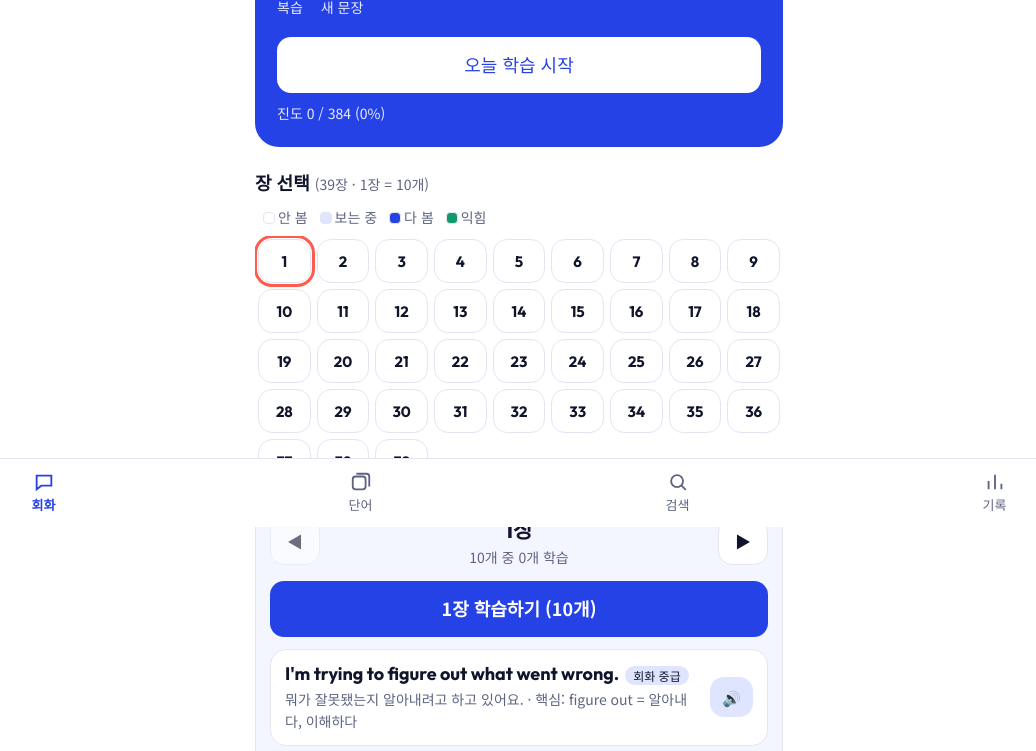
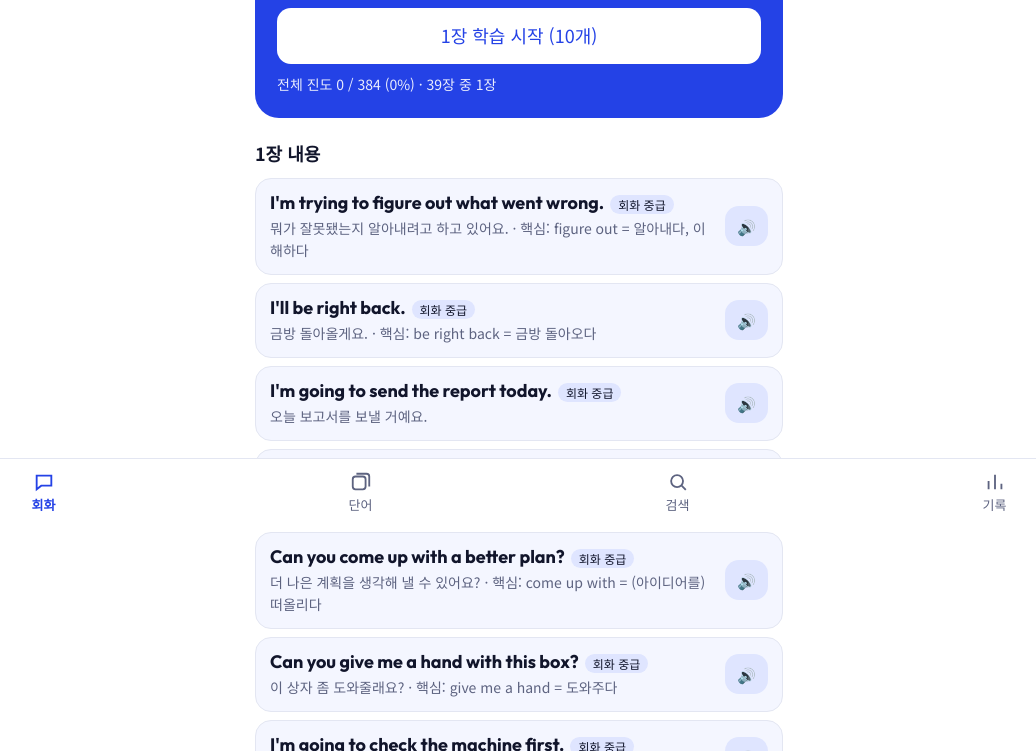
Before and after one commit to khs2738-gif/english, a plain HTML site: page index.html in a window 1280 px wide. Shown: the part 273-1024 px from the top of the page, without its empty margins (121-1157 px from the left). Drawn offline with Linux system fonts and the light colour scheme.

Commit message:
Add files via upload

```diff
--- a/index.html
+++ b/index.html
@@ -36,7 +36,7 @@ button:disabled{opacity:.6;cursor:default}
 .seg button.on{background:var(--bg);color:var(--blue);box-shadow:0 1px 4px rgba(0,0,0,.12)}
 :root[data-theme=dark] .seg button.on{color:#8fa2ff}
 .hero{background:var(--blue);color:#fff;border-radius:24px;padding:22px;position:relative;overflow:hidden}
-.hero::after{content:"";position:absolute;right:-40px;top:-40px;width:160px;height:160px;border-radius:50%;background:rgba(255,255,255,.12)}
+.hero::after{content:"";position:absolute;right:-40px;top:-40px;width:160px;height:160px;border-radius:50%;background:rgba(255,255,255,.12);pointer-events:none}
 .hero .n{font:700 clamp(40px,12vw,56px)/1 Outfit,sans-serif}
 .hero .row{display:flex;gap:18px;margin:12px 0 18px;flex-wrap:wrap}
 .hero .row div{font-size:14px;opacity:.9}
@@ -109,6 +109,14 @@ nav button.on{color:var(--blue);font-weight:700}
 .chhead .k{font-size:14px;color:var(--mute)}
 .nav2{background:var(--bg);border:1px solid var(--line);min-width:48px}
 .chpanel .list li{background:var(--bg)}
+.chnav{display:grid;grid-template-columns:auto minmax(0,1fr) auto;align-items:center;gap:8px;margin-top:10px}
+.hero .arw{background:rgba(255,255,255,.18);color:#fff;min-width:56px;min-height:56px;font-size:20px;border-radius:16px}
+.arw:disabled{opacity:.35}
+.chsel{position:relative;display:flex;justify-content:center;align-items:baseline;gap:6px;cursor:pointer}
+.chsel .caret{font-size:18px;opacity:.8}
+.chsel select{position:absolute;inset:0;opacity:0;width:100%;height:100%;min-height:0;cursor:pointer;font-size:16px}
+.sub2{display:flex;gap:8px;margin-top:8px;flex-wrap:wrap}.sub2:empty{display:none}
+.hero .sub2 button{flex:1 1 0;background:rgba(255,255,255,.18);color:#fff;font-size:15px;min-height:44px}
 .note{font-size:13px;color:var(--mute);margin-top:18px}
 @media (prefers-reduced-motion:no-preference){.card.flip{animation:pop .25s ease}@keyframes pop{from{transform:scale(.97)}to{transform:none}}}
 </style>
@@ -127,7 +135,7 @@ nav button.on{color:var(--blue);font-weight:700}
 <script src="data.js"></script>
 <script>
 {
-const VERSION='v2.1';
+const VERSION='v2.2';
 // ---------- ITEMS ----------
 // t: z = 문장 속 가려진 표현 맞히기, s = 한국어 보고 문장 말하기, v = 단어
 const D=window.DATA||{conv:[],voc:[]};
@@ -275,48 +283,30 @@ function renderCard(){
 // ---------- VIEWS ----------
 const seg=(k,cur)=>`<div class="seg">${['m','a'].map(l=>`<button data-lv="${k}:${l}" class="${cur===l?'on':''}">${LV[l]}</button>`).join('')}</div>`;
 function hero(cat){
-  const lv=cat==='c'?S.set.lvC:S.set.lvV,due=Math.min(cat==='c'?40:60,dueOf(cat,lv).length),nw=newOf(cat,lv).length,cnt=due+nw,all=ORDER[cat+lv].length,seen=seenOf(cat,lv);
-  return `<section class="hero"><div style="font-size:15px;opacity:.9">${cat==='c'?'회화':'단어'} ${LV[lv]} · 오늘 학습할 카드</div><div class="n">${cnt}개</div>
-  <div class="row"><div><b>${due}</b>복습</div><div><b>${nw}</b>새 ${cat==='c'?'문장':'단어'}</div></div>
-  <button class="big" data-go="${cat}" ${cnt?'':'disabled'}>${cnt?'오늘 학습 시작':'오늘 분량 완료 🎉'}</button>
-  <div class="prog">진도 ${seen} / ${all} (${Math.round(seen/Math.max(all,1)*100)}%)</div></section>`;
+  const lv=cat==='c'?S.set.lvC:S.set.lvV,chs=chapters(cat,lv),n=curCh(cat,lv),l=chs[n-1]||[];
+  const st=l.filter(x=>S.srs[x.id]).length,mt=l.filter(x=>S.srs[x.id]&&S.srs[x.id].b>=3).length,weak=l.filter(x=>!S.srs[x.id]||S.srs[x.id].b<3).length;
+  const due=dueOf(cat,lv).length,all=ORDER[cat+lv].length,seen=seenOf(cat,lv),first=(n-1)*CH[cat]+1;
+  return `<section class="hero"><div style="font-size:15px;opacity:.9">${cat==='c'?'회화':'단어'} ${LV[lv]} · 장을 골라 학습하세요</div>
+  <div class="chnav"><button class="arw" data-chmv="-1" ${n<=1?'disabled':''} aria-label="이전 장">◀</button>
+    <label class="chsel"><span class="n">${n}장</span><span class="caret">▾</span><select data-chsel="${cat}" aria-label="장 선택">${chs.map((c,i)=>`<option value="${i+1}" ${i+1===n?'selected':''}>${i+1}장 ${['','· 보는 중','· 다 봄','· 익힘'][['n','p','d','m'].indexOf(chStat(c))]}</option>`).join('')}</select></label>
+    <button class="arw" data-chmv="1" ${n>=chs.length?'disabled':''} aria-label="다음 장">▶</button></div>
+  <div class="row" style="justify-content:center;margin:6px 0 14px">${cat==='v'?`<div>${first}~${first+l.length-1}번</div>`:''}<div>${l.length}개 중 ${st}개 학습 · ${mt}개 익힘</div></div>
+  <button class="big" data-chgo="${cat}">${n}장 학습 시작 (${l.length}개)</button>
+  <div class="sub2">${st&&weak?`<button data-chweak="${cat}">못 익힌 것만 (${weak})</button>`:''}${due?`<button data-due="${cat}">복습할 카드 ${Math.min(due,60)}개</button>`:''}</div>
+  <div class="prog">전체 진도 ${seen} / ${all} (${Math.round(seen/Math.max(all,1)*100)}%) · ${chs.length}장 중 ${n}장</div></section>`;
 }
-function chGrid(cat){
-  const lv=cat==='c'?S.set.lvC:S.set.lvV,chs=chapters(cat,lv),cur=curCh(cat,lv);
-  return `<h2>장 선택 <span class="k" style="font-size:14px;font-weight:400;color:var(--mute)">(${chs.length}장 · 1장 = ${CH[cat]}개)</span></h2>
-  <p class="hint lt" style="margin-bottom:8px"><span class="lg n"></span>안 봄 <span class="lg p"></span>보는 중 <span class="lg d"></span>다 봄 <span class="lg m"></span>익힘</p>
-  <div class="chg">${chs.map((l,i)=>`<button class="${chStat(l)}${i+1===cur?' sel':''}" data-ch="${cat}:${i+1}" aria-label="${i+1}장">${i+1}</button>`).join('')}</div>
-  <div id="chp-${cat}"></div>`;
-}
-function chPanel(v,cat){
-  const lv=cat==='c'?S.set.lvC:S.set.lvV,chs=chapters(cat,lv),n=curCh(cat,lv),l=chs[n-1],box=v.querySelector('#chp-'+cat);if(!box||!l)return;
-  const st=l.filter(x=>S.srs[x.id]).length,first=(n-1)*CH[cat]+1;
-  box.innerHTML=`<div class="chpanel"><div class="chhead"><button class="nav2" data-chmv="-1" ${n<=1?'disabled':''} aria-label="이전 장">◀</button><div><b class="en" style="font-size:22px">${n}장</b><div class="k">${cat==='v'?`${first}~${first+l.length-1}번 단어 · `:''}${l.length}개 중 ${st}개 학습</div></div><button class="nav2" data-chmv="1" ${n>=chs.length?'disabled':''} aria-label="다음 장">▶</button></div>
-   <button class="primary big" data-chgo="${cat}">${n}장 학습하기 (${l.length}개)</button>
-   ${st?`<button class="big" data-chweak="${cat}" style="margin-top:8px">${n}장에서 아직 못 익힌 것만</button>`:''}
-   <ul class="list" style="margin-top:12px">${l.map(x=>rowHtml(x)).join('')}</ul></div>`;
-  bindSpk(box);
-  box.querySelectorAll('[data-chmv]').forEach(b=>b.onclick=()=>{S.set['ch'+cat+lv]=n+ +b.dataset.chmv;save();v.querySelectorAll(`[data-ch^="${cat}:"]`).forEach(c=>c.classList.toggle('sel',c.dataset.ch===cat+':'+S.set['ch'+cat+lv]));chPanel(v,cat)});
-  box.querySelector('[data-chgo]').onclick=()=>startSession(l,`${cat==='c'?'회화':'단어'} ${LV[lv]} ${n}장`,cat==='c'?'conv':'voc');
-  const wk=box.querySelector('[data-chweak]');if(wk)wk.onclick=()=>{const w=l.filter(x=>!S.srs[x.id]||S.srs[x.id].b<3);if(w.length)startSession(w,`${cat==='c'?'회화':'단어'} ${LV[lv]} ${n}장 (못 익힌 것)`,cat==='c'?'conv':'voc');else{wk.textContent='이 장은 모두 익혔어요 🎉';wk.disabled=true}};
+function chList(cat){
+  const lv=cat==='c'?S.set.lvC:S.set.lvV,n=curCh(cat,lv),l=chapters(cat,lv)[n-1]||[];
+  return `<h2>${n}장 내용</h2><ul class="list">${l.map(x=>rowHtml(x)).join('')}</ul>`;
 }
 function wrongBtn(cat){const n=wrongItems(cat).length;return n?`<h2>오답 노트</h2><button class="big" data-wrong="${cat}" style="background:#ffe2df;color:#a32116;font-weight:700">틀린 ${n}개 다시 풀기</button>`:''}
-function vConv(){
-  const lv=S.set.lvC,pats=[...new Set(items.filter(x=>x.cat==='c'&&x.lv===lv&&x.pat).map(x=>x.pat))],tps=[...new Set(items.filter(x=>x.cat==='c'&&x.lv===lv&&!x.pat).map(x=>x.tp))];
-  return seg('C',lv)+hero('c')+wrongBtn('c')+chGrid('c')+
-  `<h2>주제별 연습</h2>`+tps.map(tp=>{const l=items.filter(x=>x.cat==='c'&&x.lv===lv&&!x.pat&&x.tp===tp);return `<details><summary>${esc(tp)}<small>${l.length}문장</small></summary>
-    <p><button class="primary" data-set="tp:${esc(tp)}" style="width:100%">이 주제 연습하기</button></p>
-    ${l.map(x=>{const en=x.t==='z'?plainEx(x):x.en,ko=x.t==='z'?x.exko:x.ko;return `<div class="ex-row"><span class="en">${esc(en)}</span><button class="mini spk" style="grid-row:1/span 2;grid-column:2;min-height:40px;padding:6px 12px" data-s="${esc(en)}">🔊</button><span class="k">${esc(ko)}</span></div>`}).join('')}</details>`}).join('')+
-  (pats.length?`<h2>회화 패턴 ${pats.length}개</h2>`+pats.map(p=>{const l=items.filter(x=>x.pat===p);return `<details><summary class="en">${esc(p)}<small>${esc(l[0].patko)}</small></summary>
-    ${l.map(x=>`<div class="ex-row"><span class="en">${esc(x.en)}</span><button class="mini spk" style="grid-row:1/span 2;grid-column:2;min-height:40px;padding:6px 12px" data-s="${esc(x.en)}">🔊</button><span class="k">${esc(x.ko)}</span></div>`).join('')}
-    <p><button class="primary" data-set="pat:${esc(p)}" style="width:100%">이 패턴 말하기 연습</button></p></details>`}).join(''):'');
-}
+function vConv(){return seg('C',S.set.lvC)+hero('c')+wrongBtn('c')+chList('c')}
 let vq='';
 function vVoc(){
   const lv=S.set.lvV;
   return seg('V',lv)+hero('v')+
   `<div class="seg" style="margin-top:12px">${[['ek','영어 → 뜻'],['ke','뜻 → 영어(말하기)']].map(([k,l])=>`<button data-dir="${k}" class="${S.set.dir===k?'on':''}">${l}</button>`).join('')}</div>`+
-  wrongBtn('v')+chGrid('v');
+  wrongBtn('v')+chList('v');
 }
 let vShown=0;
 function moreWords(v){const lv=S.set.lvV,l=ORDER['v'+lv],ul=v.querySelector('#vl');const next=l.slice(vShown,vShown+100);
@@ -367,8 +357,6 @@ function vStats(){
   <h2>학습 이력</h2>${histHtml()}
   <h2>오답 노트 (${W.length})</h2>${W.length?`<ul class="list">${W.slice(0,100).map(x=>`<li><span class="w en">${esc(x.t==='z'?x.en:x.en)}<span class="badge">${x.cat==='c'?'회화':'단어'}</span></span><span class="k">${esc(x.ko)} · 틀린 횟수 ${S.wrong[x.id].n} · 연속 정답 ${S.wrong[x.id].ok}/2</span><button class="mini spk" data-s="${esc(x.t==='z'?plainEx(x):x.en)}" aria-label="듣기">🔊</button></li>`).join('')}</ul>`:'<p class="hint lt">아직 틀린 카드가 없어요.</p>'}
   <h2>설정</h2><div class="set">
-  <label>회화: 하루 새 문장 수<select id="nc">${[5,10,15,20].map(n=>`<option ${S.set.newC==n?'selected':''}>${n}</option>`).join('')}</select></label>
-  <label>단어: 하루 새 단어 수<select id="nv">${[10,20,30,50].map(n=>`<option ${S.set.newV==n?'selected':''}>${n}</option>`).join('')}</select></label>
   <label>읽기 속도<select id="rt">${[[0.75,'느리게'],[0.9,'조금 느리게'],[1,'보통']].map(([r,l])=>`<option value="${r}" ${S.set.rate==r?'selected':''}>${l}</option>`).join('')}</select></label>
   <label>목소리<select id="vc"><option value="">자동 선택</option>${(()=>{try{return speechSynthesis.getVoices().filter(v=>/^en/i.test(v.lang)).map(v=>`<option ${S.set.voice===v.name?'selected':''}>${esc(v.name)}</option>`).join('')}catch(e){return ''}})()}</select></label>
   <button id="test" class="spk">🔊 음성 테스트</button>
@@ -391,7 +379,14 @@ function go(t){
   v.querySelectorAll('[data-dir]').forEach(b=>b.onclick=()=>{S.set.dir=b.dataset.dir;save();go(t)});
   v.querySelectorAll('[data-set]').forEach(b=>b.onclick=()=>{const [k,val]=b.dataset.set.split(/:(.*)/s);const lv=S.set.lvC;
     startSession(items.filter(x=>x.cat==='c'&&x.lv===lv&&(k==='pat'?x.pat===val:(!x.pat&&x.tp===val))),(k==='pat'?'패턴: ':'주제: ')+val,'conv')});
-  if(t==='conv'||t==='voc'){const cat=t==='conv'?'c':'v';chPanel(v,cat);v.querySelectorAll('[data-ch]').forEach(b=>b.onclick=()=>{const [c,n]=b.dataset.ch.split(':');const lv=c==='c'?S.set.lvC:S.set.lvV;S.set['ch'+c+lv]=+n;save();v.querySelectorAll('[data-ch]').forEach(x=>x.classList.toggle('sel',x===b));chPanel(v,c);v.querySelector('#chp-'+c).scrollIntoView({behavior:'smooth',block:'start'})})}
+  if(t==='conv'||t==='voc'){const cat=t==='conv'?'c':'v',lv=cat==='c'?S.set.lvC:S.set.lvV,k='ch'+cat+lv,chs=chapters(cat,lv),n=curCh(cat,lv),l=chs[n-1]||[],nm=(cat==='c'?'회화':'단어')+' '+LV[lv];
+    const setCh=m=>{S.set[k]=Math.max(1,Math.min(chs.length,m));save();go(t)};
+    v.querySelectorAll('[data-chmv]').forEach(b=>b.onclick=()=>setCh(n+ +b.dataset.chmv));
+    const cs=v.querySelector('[data-chsel]');if(cs)cs.onchange=()=>setCh(+cs.value);
+    v.querySelector('[data-chgo]').onclick=()=>startSession(l,`${nm} ${n}장`,t);
+    const wk=v.querySelector('[data-chweak]');if(wk)wk.onclick=()=>startSession(l.filter(x=>!S.srs[x.id]||S.srs[x.id].b<3),`${nm} ${n}장 (못 익힌 것)`,t);
+    const du=v.querySelector('[data-due]');if(du)du.onclick=()=>startSession(dueOf(cat,lv).slice(0,60),`${nm} 복습`,t);
+  }
   if(t==='find'){const q=v.querySelector('#fq');let tm;q.oninput=()=>{fq=q.value;clearTimeout(tm);tm=setTimeout(()=>runFind(v),200)};runFind(v);setTimeout(()=>q.focus(),50)}
   const sel=(id,k,f)=>{const e=v.querySelector('#'+id);if(e)e.onchange=()=>{S.set[k]=f(e.value);save();if(k==='voice')pickVoice()}};
   sel('nc','newC',Number);sel('nv','newV',Number);sel('rt','rate',Number);sel('vc','voice',String);
--- a/sw.js
+++ b/sw.js
@@ -1,5 +1,5 @@
 // 오프라인 지원: 저장된 파일을 먼저 보여주고, 인터넷이 되면 뒤에서 최신 버전으로 갱신
-const CACHE='eng-app-v2.1';
+const CACHE='eng-app-v2.2';
 const FILES=['./','./index.html','./manifest.json','./data.js','./icon-192.png','./icon-512.png'];
 self.addEventListener('install',e=>{e.waitUntil(caches.open(CACHE).then(c=>c.addAll(FILES)));self.skipWaiting()});
 self.addEventListener('activate',e=>{e.waitUntil(caches.keys().then(ks=>Promise.all(ks.filter(k=>k!==CACHE).map(k=>caches.delete(k)))));self.clients.claim()});
```
